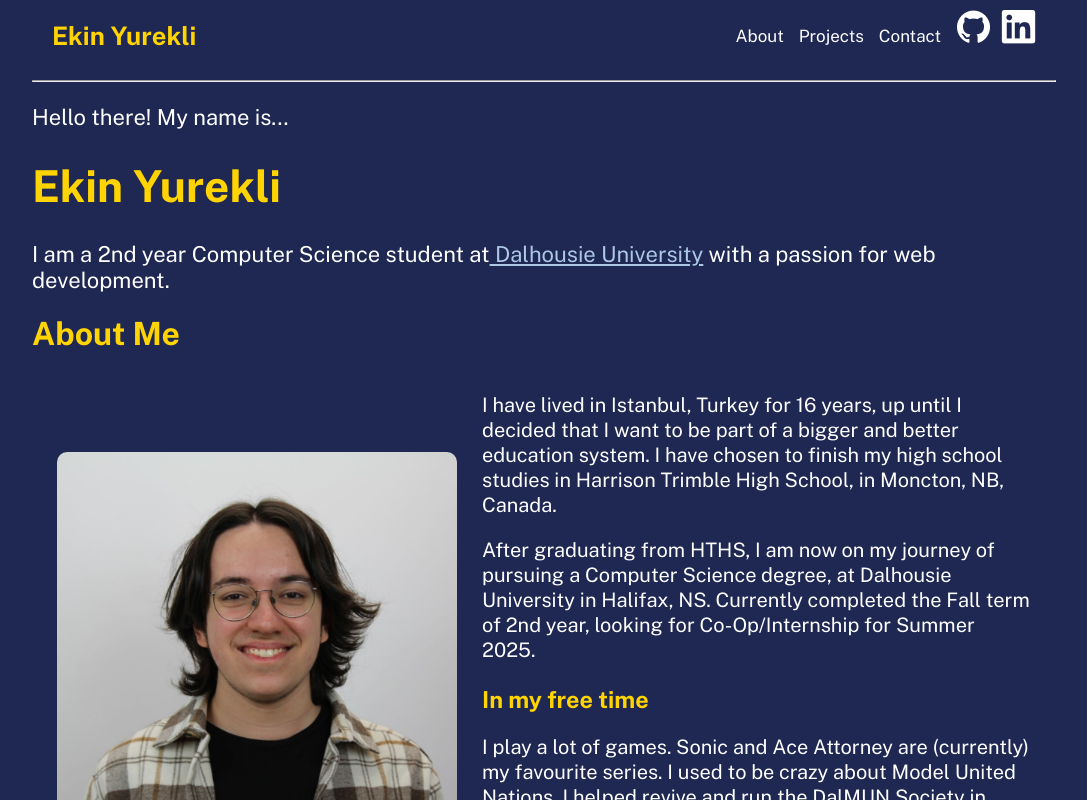
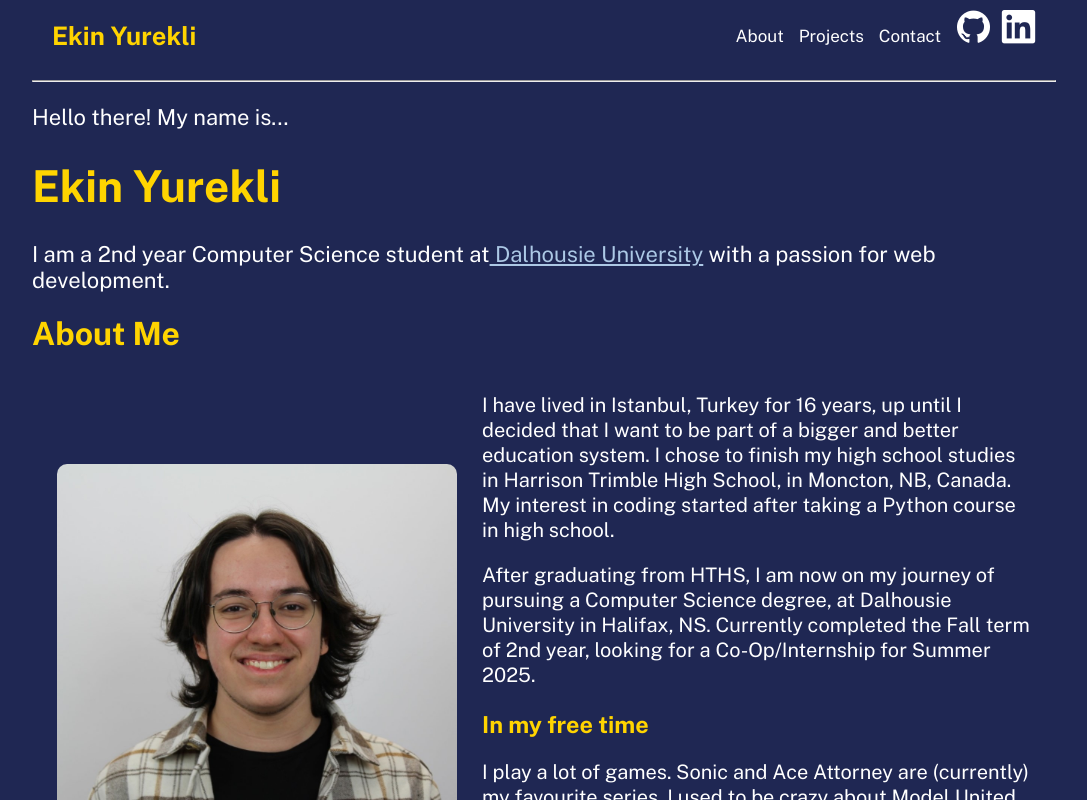
Before and after one commit to eyurekli/personal-site, a React (Vite) app: page / in a window 1280 px wide. Shown: the top 800 px of the page, without its empty margins (96-1183 px from the left). Built offline with nearby package versions, Linux system fonts and the light colour scheme.

Commit message:
Bio changes

```diff
--- a/src/components/About.jsx
+++ b/src/components/About.jsx
@@ -18,11 +18,12 @@ export default function About()
                 <div className="bio-text">
                     <p>
                         I have lived in Istanbul, Turkey for 16 years, up until I decided that I want to be part of a bigger and better education system.
-                        I have chosen to finish my high school studies in Harrison Trimble High School, in Moncton, NB, Canada.
+                        I chose to finish my high school studies in Harrison Trimble High School, in Moncton, NB, Canada.
+                        My interest in coding started after taking a Python course in high school.
                     </p>
                     <p>
                         After graduating from HTHS, I am now on my journey of pursuing a Computer Science degree,
-                        at Dalhousie University in Halifax, NS. Currently completed the Fall term of 2nd year, looking for Co-Op/Internship for Summer 2025.
+                        at Dalhousie University in Halifax, NS. Currently completed the Fall term of 2nd year, looking for a Co-Op/Internship for Summer 2025.
                     </p>
                     <h3>In my free time</h3>
                     <p>
```
